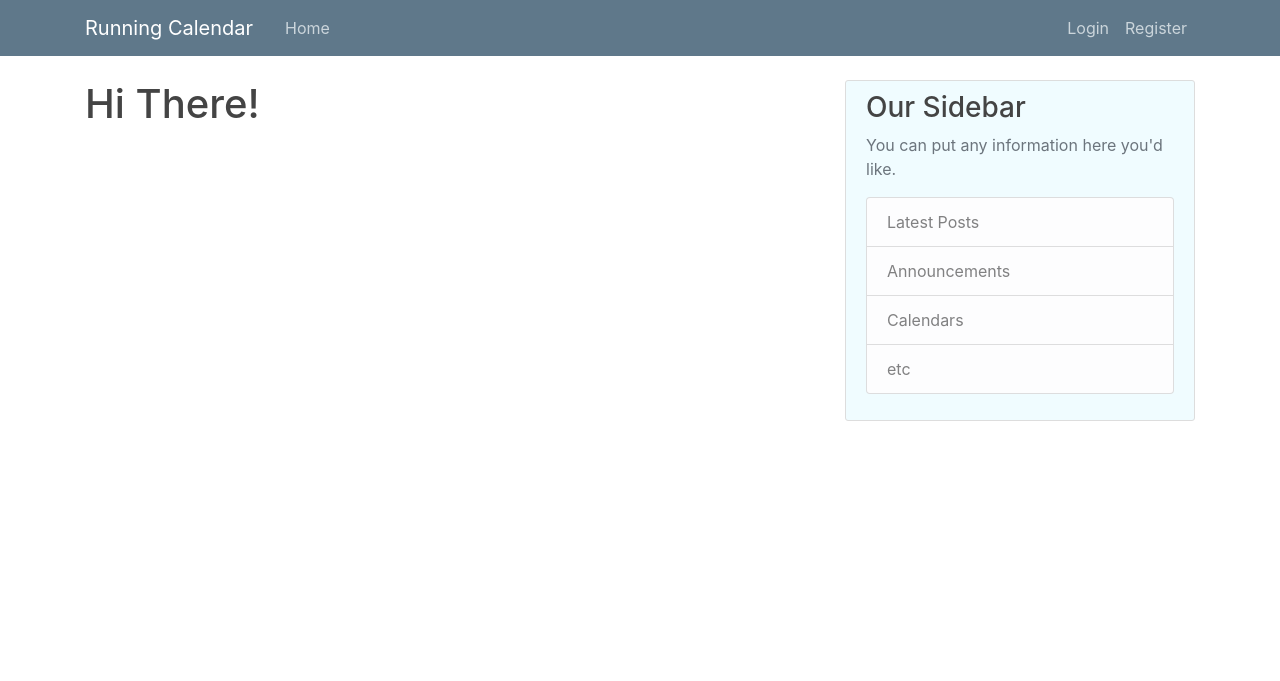
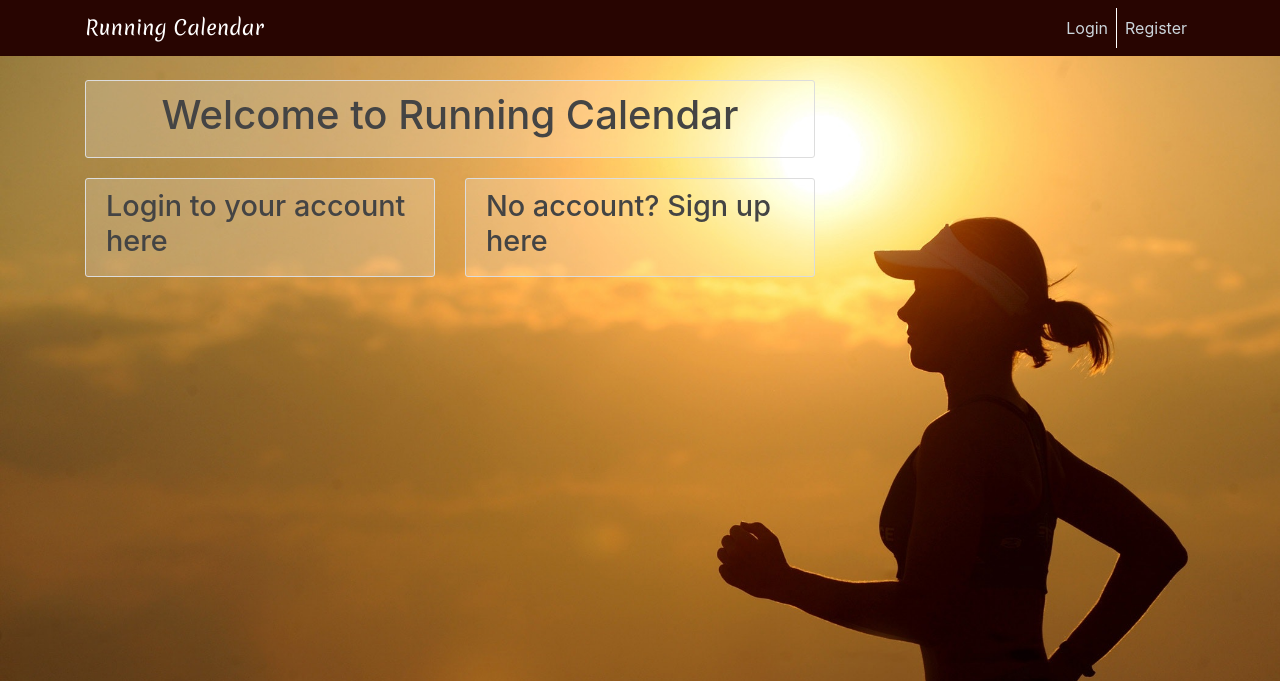
Before and after one commit to Code-Institute-Submissions/flask-training-calendar, a Flask app: page / in a window 1280 px wide. Shown: the top 681 px of the page. Run offline with Flask 2, Linux system fonts and the light colour scheme; some libraries are stand-ins or nearby versions.

Commit message:
Initial styling commenced

```diff
--- a/flasktrainingcalendar/__init__.py
+++ b/flasktrainingcalendar/__init__.py
@@ -11,6 +11,8 @@ app.config['SECRET_KEY']=os.environ.get('SECRET_KEY')
 app.config['SQLALCHEMY_DATABASE_URI'] = os.environ.get('DATABASE_URL', 'sqlite:///site.db')
 db = SQLAlchemy(app)
 app.config['FLASKS3_BUCKET_NAME'] = os.environ.get('AWS_STORAGE_BUCKET_NAME')
+app.config['FLASKS3_FORCE_MIMETYPE'] = True
+app.config['FLASKS3_ACTIVE'] = True
 s3 = FlaskS3(app)
 bcrypt = Bcrypt(app)
 login_manager = LoginManager(app)
--- a/flasktrainingcalendar/routes.py
+++ b/flasktrainingcalendar/routes.py
@@ -25,7 +25,7 @@ def get_workouts():
 @app.route('/workouts/completed')
 def get_completed_workouts():
     workouts = Workout.query.filter_by(user_id = current_user.id, completed=True).order_by(Workout.target_date)
-    return render_template("workouts.html", workouts=workouts, title=" completed workouts")
+    return render_template("workouts.html", workouts=workouts, title="completed workouts")
 
 @app.route('/register', methods=['POST', "GET"])
 def register():
--- a/flasktrainingcalendar/static/main.css
+++ b/flasktrainingcalendar/static/main.css
@@ -1,5 +1,6 @@
 body {
-  background: #ffffff;
+  background-image: url("images/endurance-exercise-female-40751.jpg");
+  background-size: cover;
   color: #333333;
   margin-top: 5rem;
 }
@@ -8,8 +9,12 @@ h1, h2, h3, h4, h5, h6 {
   color: #444444;
 }
 
+h2{
+  font-size: 1.8em;
+}
+
 .bg-steel {
-  background-color: #5f788a;
+  background-color: #280501;
 }
 
 .site-header .navbar-nav .nav-link {
@@ -25,7 +30,7 @@ h1, h2, h3, h4, h5, h6 {
 }
 
 .content-section {
-  background: #f0fcff;
+  background: rgba(255,255,255,0.2);
   padding: 10px 20px;
   border: 1px solid #dddddd;
   border-radius: 3px;
@@ -78,3 +83,24 @@ a.article-title:hover {
 .account-heading {
   font-size: 2.5rem;
 }
+
+.navbar-dark .navbar-brand {
+    color: #fff;
+    font-family: 'Merienda', cursive;
+}
+
+.nav-item-border {
+  border-right: 1px solid #ffffff;
+}
+
+.calendar-cell {
+  height: 160px;
+}
+
+.title-page {
+  margin: 0 auto;
+}
+
+.center-align {
+  text-align: center;
+}
--- a/flasktrainingcalendar/templates/home.html
+++ b/flasktrainingcalendar/templates/home.html
@@ -2,13 +2,11 @@
 {% block content %}
     {% if current_user.is_authenticated %}
         {% if workouts %}
-            <h1>Todays workouts:</h1>
             {% for workout in workouts %}
                 <article class="media content-section">
                     <div class="media-body">
                         <div class="article-metadata">
-                        <a class="mr-2" href="#"></a>
-                        <small class="text-muted">{{workout.target_date}}</small>
+                            <h1>Todays workouts:</h1>
                         </div>
                         <h2><a class="article-title" href="{{ url_for('workout', workout_id=workout.id) }}">{{workout.workout_distance}}{{workout.distance_unit}} {{workout.workout_type}}</a></h2>
                         <p class="article-content">{{workout.description}}</p>
@@ -16,18 +14,39 @@
                 </article>
             {% endfor %}
         {% else %}
-            <h1>No Workout Today</h1>
             <article class="media content-section">
                 <div class="media-body">
                     <div class="article-metadata">
-                        <a class="mr-2" href="#"></a>
-                        <small class="text-muted">{{date}}</small>
+                        <h1>No Workout Today</h1>
                     </div>
                     <h2>Go Eat That Buritto!</h2>
                 </div>
             </article>
         {% endif %}
         {% else %}
-            <h1>Hi There!</h1>
+            <article class="media content-section">
+                <div class="media-body center-align">
+                    <h1>Welcome to Running Calendar</h1>
+                </div>
+            </article>
+
+            <div class="row">
+                <div class="col-md-6">
+                    <article class="media content-section title-page">
+                        <div class="media-body">
+                            <a href="{{url_for('login')}}"><h2>Login to your account here</h2></a>
+                        </div>
+                    </article>
+                </div>
+
+                <div class="col-md-6">
+                    <article class="media content-section title-page">
+                        <div class="media-body">
+                            <a href="{{url_for('register')}}"><h2>No account? Sign up here</h2></a>
+                        </div>
+                    </article>
+                </div>
+            </div>
+
     {% endif %}
 {% endblock content %}
--- a/flasktrainingcalendar/templates/layout.html
+++ b/flasktrainingcalendar/templates/layout.html
@@ -9,6 +9,7 @@
     <!-- Bootstrap CSS -->
     <link rel="stylesheet" href="https://stackpath.bootstrapcdn.com/bootstrap/4.1.0/css/bootstrap.min.css" integrity="sha384-9gVQ4dYFwwWSjIDZnLEWnxCjeSWFphJiwGPXr1jddIhOegiu1FwO5qRGvFXOdJZ4" crossorigin="anonymous">
     <link rel="stylesheet" href="{{url_for('static', filename='main.css')}}" type="text/css" />
+    <link href="https://fonts.googleapis.com/css?family=Merienda" rel="stylesheet">
     {% if title %}
         <title>Run Cal - {{title}}</title>
     {% else %}
@@ -25,20 +26,19 @@
           </button>
                 <div class="collapse navbar-collapse" id="navbarToggle">
                     <div class="navbar-nav mr-auto">
-                        <a class="nav-item nav-link" href="{{url_for('home')}}">Home</a>
                         {% if current_user.is_authenticated %}
-                            <a class="nav-item nav-link" href="{{url_for('get_workouts')}}">Upcoming Workouts</a>
-                            <a class="nav-item nav-link" href="{{url_for('get_completed_workouts')}}">Completed Workouts</a>
+                            <a class="nav-item nav-link nav-item-border" href="{{url_for('get_workouts')}}">Upcoming Workouts</a>
+                            <a class="nav-item nav-link nav-item-border" href="{{url_for('get_completed_workouts')}}">Completed Workouts</a>
+                            <a class="nav-item nav-link" href="{{url_for('new_workout')}}">Add A Workout</a>
                         {% endif %}
                     </div>
                     <!-- Navbar Right Side -->
                     <div class="navbar-nav">
                         {% if current_user.is_authenticated %}
-                            <a class="nav-item nav-link" href="{{url_for('new_workout')}}">Add A Workout</a>
-                            <a class="nav-item nav-link" href="{{url_for('account')}}">Account</a>
+                            <a class="nav-item nav-link nav-item-border" href="{{url_for('account')}}">Account</a>
                             <a class="nav-item nav-link" href="{{url_for('logout')}}">Logout</a>
                         {% else %}
-                            <a class="nav-item nav-link" href="{{url_for('login')}}">Login</a>
+                            <a class="nav-item nav-link nav-item-border" href="{{url_for('login')}}">Login</a>
                             <a class="nav-item nav-link" href="{{url_for('register')}}">Register</a>
                         {% endif %}
                     </div>
@@ -61,19 +61,6 @@
                 {% endwith %}
                 {% block content %}{% endblock %}
             </div>
-            <div class="col-md-4">
-                <div class="content-section">
-                    <h3>Our Sidebar</h3>
-                    <p class='text-muted'>You can put any information here you'd like.
-                        <ul class="list-group">
-                            <li class="list-group-item list-group-item-light">Latest Posts</li>
-                            <li class="list-group-item list-group-item-light">Announcements</li>
-                            <li class="list-group-item list-group-item-light">Calendars</li>
-                            <li class="list-group-item list-group-item-light">etc</li>
-                        </ul>
-                    </p>
-                </div>
-            </div>
         </div>
     </main>
 
```
Also changed, not shown: flasktrainingcalendar/templates/workouts.html (+6 -2 lines), flasktrainingcalendar/static/images/endurance-exercise-female-40751.jpg (added). Lines whose indentation alone changed are shown as unchanged.
